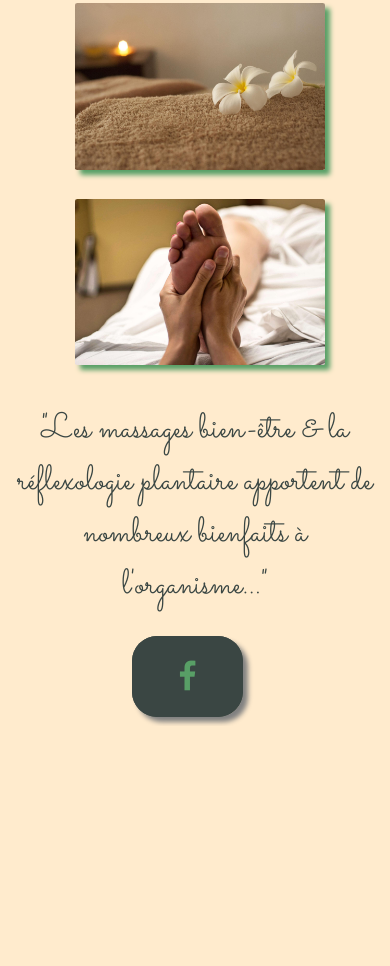
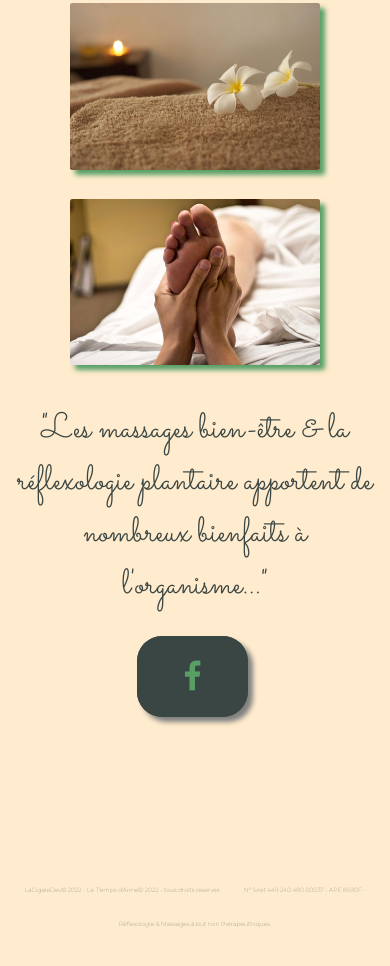
Before and after one commit to LaCigale-Dev/tempsdaime.fr, a plain HTML site: page index.html in a window 390 px wide. Shown: the part 424-1390 px from the top of the page. Before the commit the page ends 1150 px from the top, so only its background shows below. Drawn offline with Linux system fonts and the light colour scheme.

Commit message:
fourth commit

```diff
--- a/index.html
+++ b/index.html
@@ -37,15 +37,21 @@
 
     <p>"Les massages bien-être & la réflexologie plantaire apportent de nombreux bienfaits à l'organisme..."</p>
 
-    <footer>
-        <section>
-            <a href="https://fr-fr.facebook.com/letempsdaime" class="network">
-                <i class="fa fa-facebook"></i>
-            </a>
-        </section>
+    <section>
+        <a href="https://fr-fr.facebook.com/letempsdaime" class="network">
+            <i class="fa fa-facebook"></i>
+        </a>
+    </section>
+    <section>
+        <footer>
+            <p class="footer">LaCigaleDev© 2022 - Le T'emps d'Aime© 2022 - tous droits réservés</p>
+            <p class="footer2"> N° Siret 449 240 480 00037 - APE 8690F -</p>
+            <p class="footer2"> Réflexologie & Massages à but non thérapeuthiques.</p>
+        </footer>
+    </section>
 
 
-    </footer>
+
 
 
 </body>
--- a/style.css
+++ b/style.css
@@ -141,6 +141,24 @@ iframe {
   box-shadow: 5px 5px 5px 0px gray;
 }
 
+.footer{
+  font-size: 15px;
+  font-family: "Montserrat";
+  display: inline-flex;
+  margin-top: 180px;
+
+
+}
+
+.footer2{
+  font-size: 15px;
+  font-family: "Montserrat";
+  display: inline-flex;
+  margin-top: 0px;
+
+
+}
+
 @media screen and (max-width: 1200px) {
   h1 {
     font-size: 100px;
@@ -156,6 +174,26 @@ iframe {
     height: 500px;
     width: 800px;
   }
+
+  .footer{
+    font-size: 10px;
+    font-family: "Montserrat";
+    display: inline-flex;
+    margin-top: 180px;
+
+
+  }
+
+  .footer2{
+    font-size: 10px;
+    font-family: "Montserrat";
+    display: inline-flex;
+    margin-top: 0px;
+
+
+  }
+
+
 }
 
 @media screen and (max-width: 750px) {
@@ -180,6 +218,8 @@ iframe {
     height: 300px;
     width: 400px;
   }
+
+
 }
 
 @media screen and (max-width: 390px) {
@@ -195,7 +235,7 @@ iframe {
 
   img  {
     width: 250px;
-    margin-left: 40px;
+    margin-left: 30px;
     margin-top: 25px;
     box-shadow: 5px 5px 5px 0px #589f66 !important;
     filter: none;
@@ -219,13 +259,14 @@ iframe {
     width: 300px;
   }
   .network {
+
     font-size: 2em;
-    margin-left: 15px;
+    margin-left: 25px;
     background-color: #3a4643;
     color: #589f66;
   }
   .tel{
-    margin-left: 15px;
+    margin-left: 25px;
     font-size: 2em;
     background-color: #3a4643;
     color: #589f66;
@@ -236,4 +277,23 @@ iframe {
     margin-top: 15px;
   }
 
+  .footer{
+    font-size: 6px;
+    font-family: "Montserrat";
+    display: inline-flex;
+    margin-top: 180px;
+
+
+  }
+
+  .footer2{
+    font-size: 6px;
+    font-family: "Montserrat";
+    display: inline-flex;
+    margin-top: 0px;
+
+
+  }
+
+
 }
```
Also changed, not shown: contact.html (+7 -0 lines).
